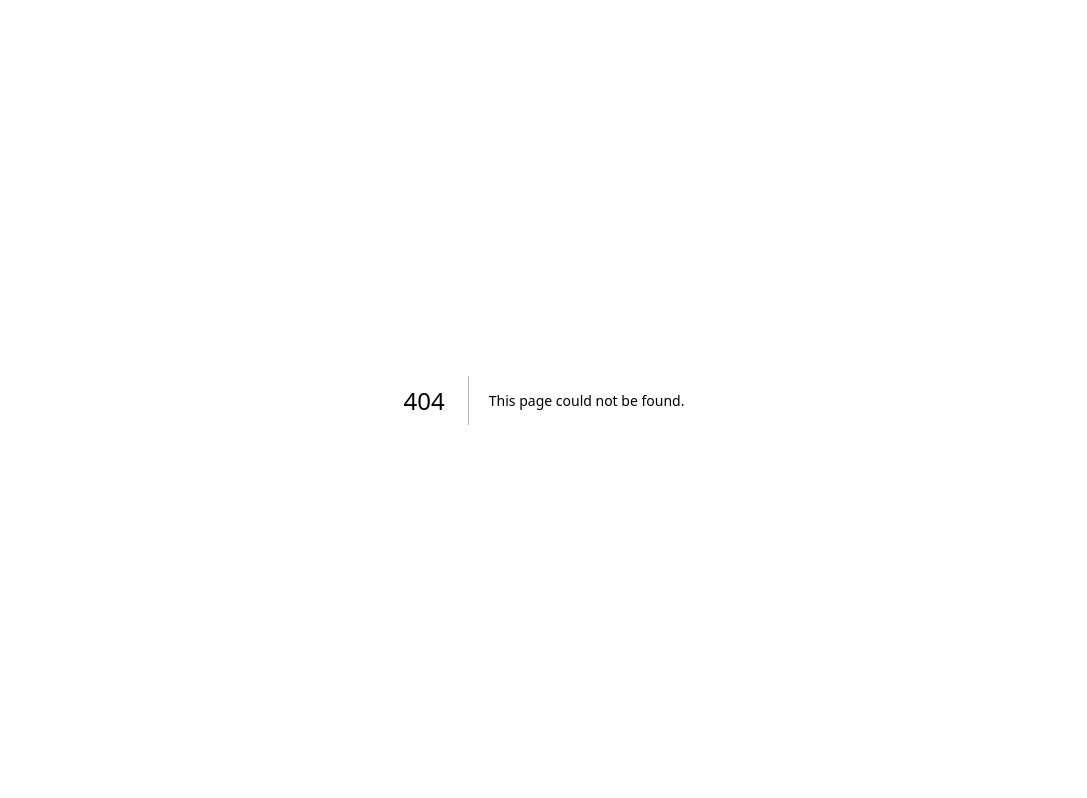
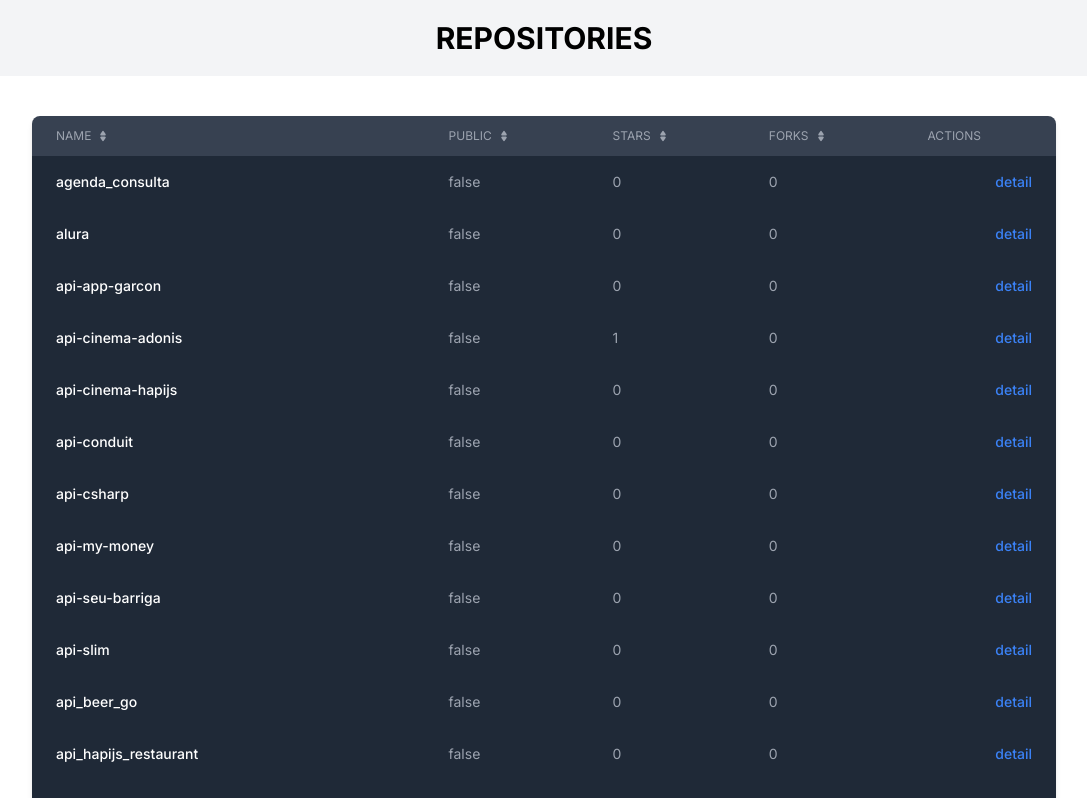
Before and after one commit to lucasaugustodeveloper/github-repos, a Next.js app: page /detail in a window 1280 px wide. Before the commit this address had no page. Shown: the top 798 px of the page, without its empty margins (96-1183 px from the left). Built offline with nearby package versions, Linux system fonts and the light colour scheme.

Commit message:
✨ (detail): Page detail
add components for page detail user

```diff
--- /dev/null
+++ b/src/app/detail/components/header.tsx
@@ -0,0 +1,7 @@
+export default function Header() {
+  return (
+    <header className="flex justify-center w-full p-5 bg-gray-100">
+      <h1 className="font-bold text-3xl uppercase">Repositories</h1>
+    </header>
+  )
+}
--- /dev/null
+++ b/src/app/detail/layout.tsx
@@ -0,0 +1,27 @@
+'use client'
+
+import type { Metadata } from 'next'
+import { Inter } from 'next/font/google'
+import Header from './components/header'
+
+const inter = Inter({ subsets: ['latin'] })
+
+export default function LayoutDetail({ children }: {
+  children: React.ReactNode
+}) {
+  const title = localStorage.getItem('title')
+
+  return (
+    <>
+      <Header title={title ? title : "Repositories"} />
+
+      <main
+        className={`
+          ${inter.className} flex flex-wrap justify-center mt-10 w-full`
+        }
+      >
+        {children}
+      </main>
+    </>
+  )
+}
--- /dev/null
+++ b/src/app/detail/page.tsx
@@ -0,0 +1,5 @@
+import Table from './components/table'
+
+export default function Detail() {
+  return <Table />
+}
```
